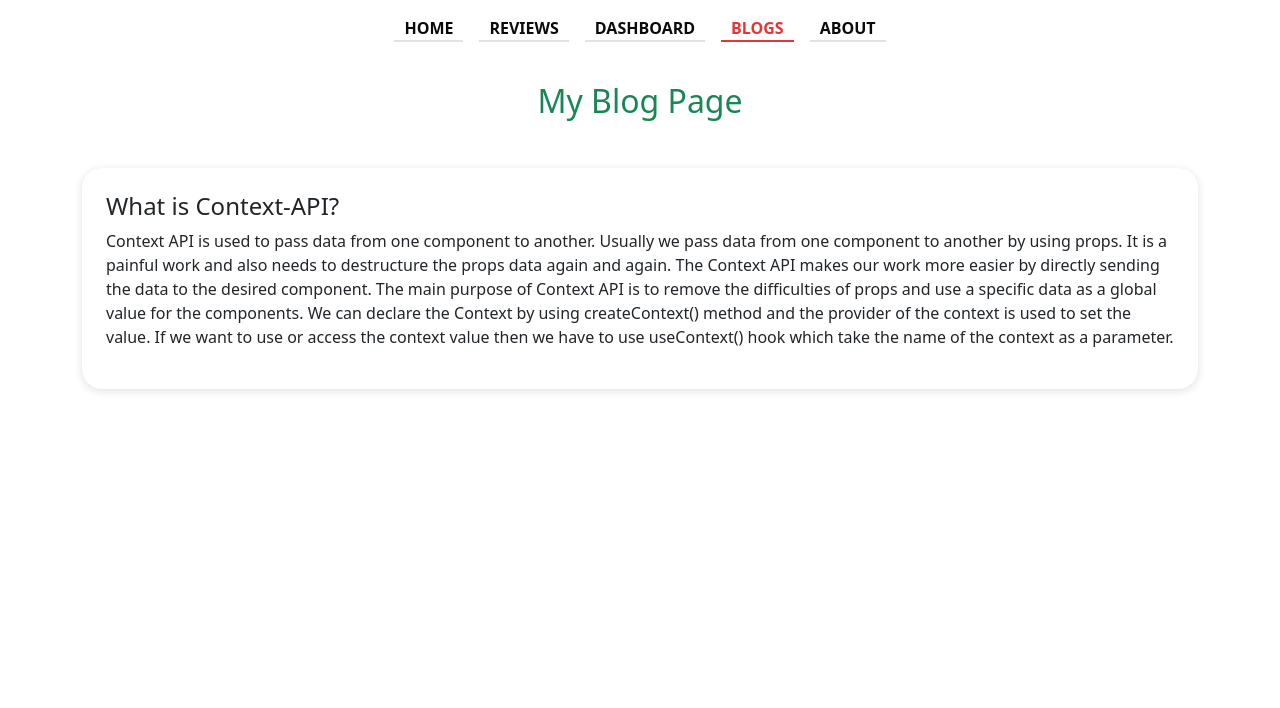
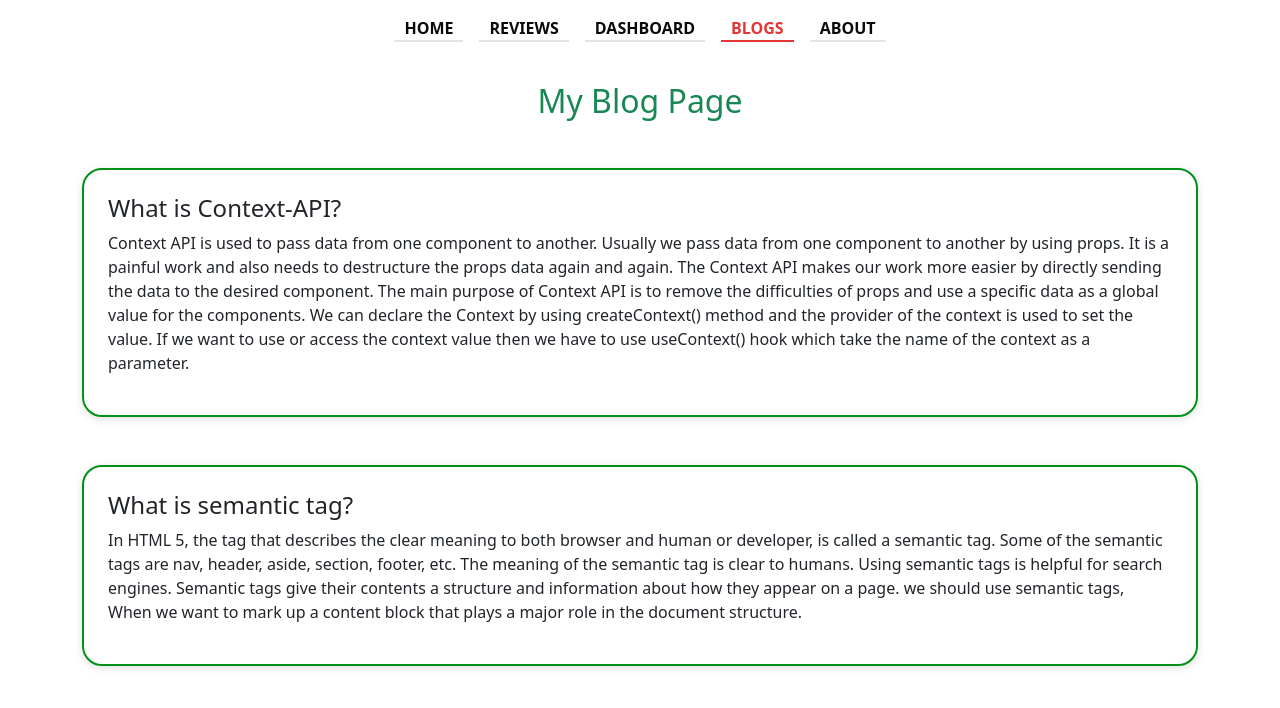
Before and after one commit to ishtiyak98/product-analysis-website, a React (Create React App) app: page /blogs in a window 1280 px wide. Shown: the top 708 px of the page. Built offline with nearby package versions, Linux system fonts and the light colour scheme.

Commit message:
blog page complete

```diff
--- a/src/components/About/About.js
+++ b/src/components/About/About.js
@@ -1,11 +1,11 @@
-import React from 'react';
+import React from "react";
 
 const About = () => {
-    return (
-        <div>
-            <h2>About</h2>
-        </div>
-    );
+  return (
+    <div>
+      <h2 className="text-center">My About Page</h2>
+    </div>
+  );
 };
 
 export default About;
--- a/src/components/Blogs/Blogs.css
+++ b/src/components/Blogs/Blogs.css
@@ -1,4 +1,5 @@
 .blog-card{
     box-shadow: rgba(99, 99, 99, 0.2) 0px 2px 8px 0px;
     border-radius: 20px;
+    border: 2px solid rgb(0, 145, 24);
 }
--- a/src/components/Blogs/Blogs.js
+++ b/src/components/Blogs/Blogs.js
@@ -6,7 +6,7 @@ const Blogs = () => {
     <div className="container">
       <h2 className="text-center text-success  mt-3 mb-5">My Blog Page</h2>
 
-      <div className="blog-card p-4">
+      <div className="blog-card p-4 mb-5">
         <h4>What is Context-API?</h4>
         <p>
           Context API is used to pass data from one component to another.
@@ -22,6 +22,20 @@ const Blogs = () => {
           parameter.
         </p>
       </div>
+
+      <div className="blog-card p-4">
+        <h4>What is semantic tag?</h4>
+        <p>
+          In HTML 5, the tag that describes the clear meaning to both browser and
+          human or developer, is called a semantic tag. Some of the semantic tags
+          are nav, header, aside, section, footer, etc. The meaning of the
+          semantic tag is clear to humans. Using semantic tags is helpful for
+          search engines. Semantic tags give their contents a structure and
+          information about how they appear on a page. we should use semantic
+          tags, When we want to mark up a content block that plays a major role
+          in the document structure.
+        </p>
+      </div>
     </div>
   );
 };
```
Also changed, not shown: 1 other file (tests, documents, lock files or other folders).
